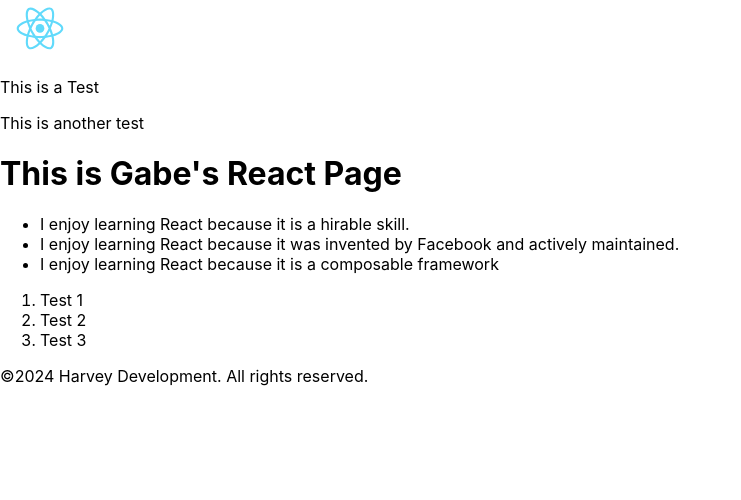
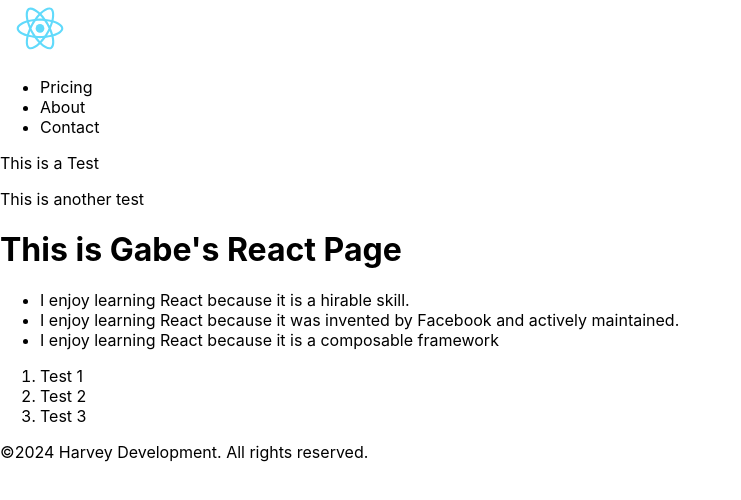
Before and after one commit to gabeharvey/Custom-Components-React, a React (Create React App) app: page / in a window 1280 px wide. Shown: the top 500 px of the page, without its empty margins (0-741 px from the left). Built offline with nearby package versions, Linux system fonts and the light colour scheme.

Commit message:
Added ul challenge to Header.jsx

```diff
--- a/src/Header.jsx
+++ b/src/Header.jsx
@@ -6,6 +6,11 @@ function Header () {
         <header>
             <nav>
                 <img src={logo} alt="logo" width={80}></img>
+                <ul>
+                    <li>Pricing</li>
+                    <li>About</li>
+                    <li>Contact</li>
+                </ul>
             </nav>
         </header>
     )
```
